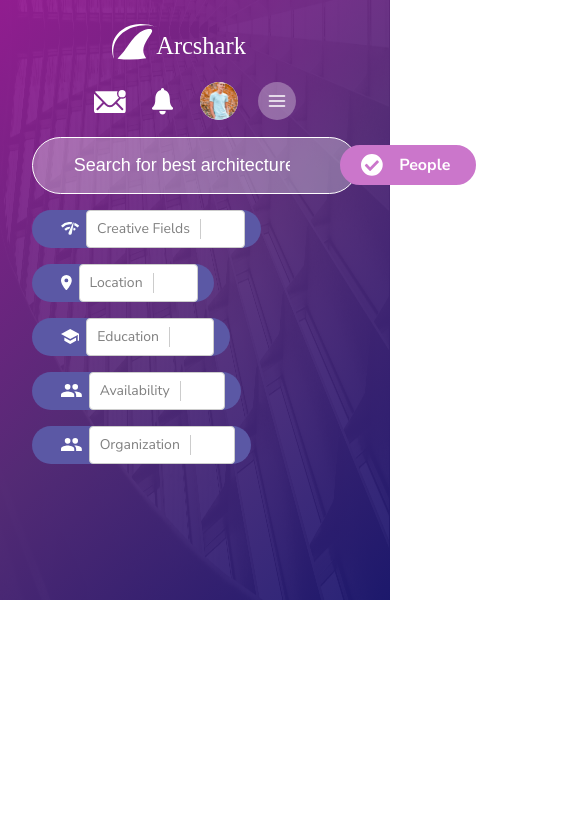
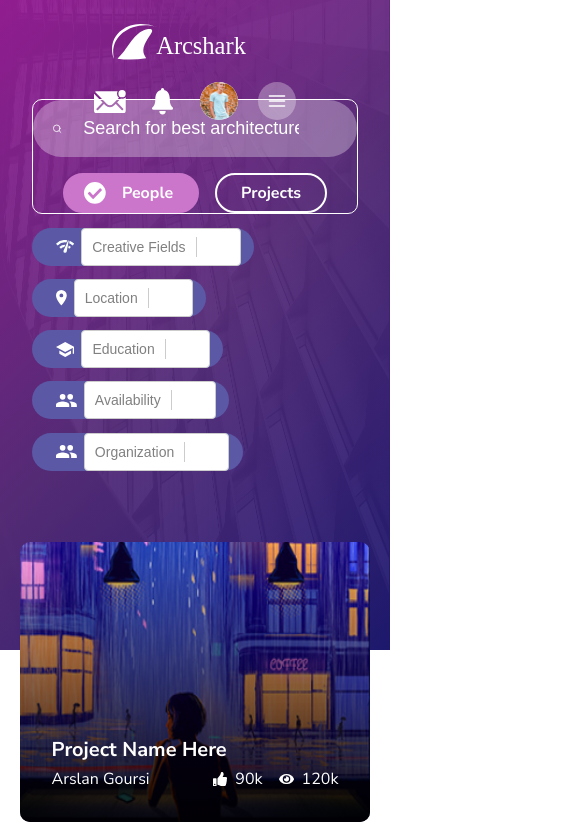
Before and after one commit to MehfoozurRehman/ArcShark, a React (Create React App) app: page / in a window 390 px wide. Shown: the top 833 px of the page, 585 px wide, since content can reach past the window. Built offline with nearby package versions, Linux system fonts and the light colour scheme.

Commit message:
home screen mostly done

```diff
--- a/src/assets/index.js
+++ b/src/assets/index.js
@@ -1,3 +1,4 @@
 export { default as logo } from "./logo.svg";
 export { default as user } from "./user.png";
 export { default as homebanner } from "./homebanner.png";
+export { default as project } from "./project.png";
--- a/src/screens/HomeScreen.js
+++ b/src/screens/HomeScreen.js
@@ -1,20 +1,67 @@
-import React from "react";
-import { homebanner } from "../assets";
+import React, { useState } from "react";
+import { homebanner, project } from "../assets";
 import Select from "react-select";
 
 export default function HomeScreen() {
+  return (
+    <>
+      <HomeJumbotron />
+      <HomeContent />
+    </>
+  );
+}
+
+function HomeContent() {
+  return (
+    <div className="home__content">
+      <HomeContentCard />
+      <HomeContentCard />
+      <HomeContentCard />
+      <HomeContentCard />
+      <HomeContentCard />
+      <HomeContentCard />
+      <HomeContentCard />
+      <HomeContentCard />
+      <HomeContentCard />
+      <HomeContentCard />
+      <HomeContentCard />
+      <HomeContentCard />
+      <HomeContentCard />
+      <HomeContentCard />
+      <HomeContentCard />
+      <HomeContentCard />
+      <HomeContentCard />
+      <HomeContentCard />
+      <HomeContentCard />
+      <HomeContentCard />
+      <HomeContentCard />
+      <HomeContentCard />
+      <HomeContentCard />
+      <HomeContentCard />
+      <HomeContentCard />
+      <HomeContentCard />
+      <HomeContentCard />
+      <HomeContentCard />
+      <HomeContentCard />
+      <HomeContentCard />
+      <HomeContentCard />
+    </div>
+  );
+}
+
+function HomeJumbotron() {
   const options = [
     { value: "chocolate", label: "Chocolate" },
     { value: "strawberry", label: "Strawberry" },
     { value: "vanilla", label: "Vanilla" },
   ];
-
   return (
     <div className="home__jumbotron">
       <img src={homebanner} alt="homebanner" className="home__jumbotron__img" />
       <div className="home__jumbotron__overlay">
         <form action="" className="home__jumbotron__overlay__form">
           <div className="home__jumbotron__overlay__form__top">
+            <div className="home__jumbotron__overlay__form__top__input">
               <svg
                 xmlns="http://www.w3.org/2000/svg"
                 width="25.621"
@@ -51,9 +98,10 @@ export default function HomeScreen() {
               <input
                 type="search"
                 autoFocus
-              className="home__jumbotron__overlay__form__top__input"
+                className="home__jumbotron__overlay__form__top__input__field"
                 placeholder="Search for best architecture projects & Jobs"
               />
+            </div>
             <HomeScreenRoleFilter label="People" defaultChecked />
             <HomeScreenRoleFilter label="Projects" />
           </div>
@@ -196,10 +244,82 @@ function HomeScreenRoleFilter({ label, ...props }) {
 }
 
 function HomeScreenFilterSelect({ options, svg, ...props }) {
+  const [focus, setFocus] = useState(false);
   return (
-    <div className="home__jumbotron__overlay__form__bottom__entry">
+    <button
+      className="home__jumbotron__overlay__form__bottom__entry"
+      onClick={() => {
+        setFocus(!focus);
+      }}
+      onBlur={() => {
+        setFocus(false);
+      }}
+      type="button"
+    >
       {svg}
-      <Select options={options} isMulti {...props} />
-    </div>
+      <Select options={options} isMulti {...props} menuIsOpen={focus} />
+    </button>
   );
 }
+
+function HomeContentCard({}) {
+  return (
+    <a href="#" className="home__content__entry">
+      <img src={project} alt="project" className="home__content__entry__img" />
+      <div className="home__content__entry__overlay">
+        <div className="home__content__entry__overlay__header">
+          <div className="home__content__entry__overlay__header__heading">
+            Project Name Here
+          </div>
+          <div className="home__content__entry__overlay__header__row">
+            <div className="home__content__entry__overlay__header__row__name">
+              Arslan Goursi
+            </div>
+            <div className="home__content__entry__overlay__header__row__stats">
+              <div className="home__content__entry__overlay__header__row__stats__entry">
+                <svg
+                  xmlns="http://www.w3.org/2000/svg"
+                  width="14.196"
+                  height="14.196"
+                  viewBox="0 0 14.196 14.196"
+                >
+                  <path
+                    id="Icon_awesome-thumbs-up"
+                    data-name="Icon awesome-thumbs-up"
+                    d="M2.883,6.211H.665A.665.665,0,0,0,0,6.876V13.53a.665.665,0,0,0,.665.665H2.883a.665.665,0,0,0,.665-.665V6.876A.665.665,0,0,0,2.883,6.211ZM1.774,13.087a.665.665,0,1,1,.665-.665A.665.665,0,0,1,1.774,13.087ZM10.647,2.258c0,1.176-.72,1.836-.923,2.621h2.82A1.657,1.657,0,0,1,14.2,6.491a2.007,2.007,0,0,1-.539,1.364l0,0a2.316,2.316,0,0,1-.258,2.2,2.192,2.192,0,0,1-.454,2.073,1.472,1.472,0,0,1-.17,1.237c-.566.813-1.968.824-3.154.824H9.537a7.959,7.959,0,0,1-3.315-.88,4.363,4.363,0,0,0-1.46-.449.333.333,0,0,1-.327-.333V6.608a.332.332,0,0,1,.1-.236c1.1-1.085,1.571-2.234,2.471-3.136A3.358,3.358,0,0,0,7.71,1.6c.123-.513.381-1.6.941-1.6C9.316,0,10.647.222,10.647,2.258Z"
+                    fill="#fff"
+                  />
+                </svg>
+                90k
+              </div>
+              <div className="home__content__entry__overlay__header__row__stats__entry">
+                <svg
+                  xmlns="http://www.w3.org/2000/svg"
+                  width="15.049"
+                  height="10.033"
+                  viewBox="0 0 15.049 10.033"
+                >
+                  <path
+                    id="Icon_awesome-eye"
+                    data-name="Icon awesome-eye"
+                    d="M14.958,9.135A8.38,8.38,0,0,0,7.525,4.5,8.381,8.381,0,0,0,.091,9.135a.845.845,0,0,0,0,.763,8.38,8.38,0,0,0,7.434,4.635A8.381,8.381,0,0,0,14.958,9.9.845.845,0,0,0,14.958,9.135ZM7.525,13.279a3.762,3.762,0,1,1,3.762-3.762A3.762,3.762,0,0,1,7.525,13.279Zm0-6.27a2.49,2.49,0,0,0-.661.1A1.25,1.25,0,0,1,5.115,8.855,2.5,2.5,0,1,0,7.525,7.008Z"
+                    transform="translate(0 -4.5)"
+                    fill="#fff"
+                  />
+                </svg>
+                120k
+              </div>
+            </div>
+          </div>
+        </div>
+        <div className="home__content__entry__overlay__info">
+          Lorem Ipsum is simply dummy text of the printing and typesetting
+          industry. Lorem Ipsum has been the industry's standard dummy text ever
+          since the 1500s, when an unknown printer took a galley of type and
+          scrambled it to make. Lorem Ipsum has been the industry's standard
+          dummy text ever since the 1500s
+        </div>
+      </div>
+    </a>
+  );
+}
--- a/src/styles/home.scss
+++ b/src/styles/home.scss
@@ -1,11 +1,11 @@
 .home__jumbotron {
   width: 100%;
   position: relative;
-  height: 600px;
+  height: 650px;
 }
 .home__jumbotron__img {
   width: 100%;
-  height: 600px;
+  height: 650px;
 }
 .home__jumbotron__overlay {
   position: absolute;
@@ -17,6 +17,7 @@
   align-items: center;
   justify-content: center;
   background: linear-gradient(135deg, #df2cdca6, #8041b3a6, #2b25a5a6);
+  padding-bottom: 5em;
 }
 
 .home__jumbotron__overlay__form {
@@ -28,7 +29,6 @@
 }
 .home__jumbotron__overlay__form__top {
   display: flex;
-  justify-content: space-between;
   align-items: center;
   background-color: rgba(255, 255, 255, 0.3);
   border-radius: 50px;
@@ -36,6 +36,11 @@
   border: 1px solid transparent;
 }
 .home__jumbotron__overlay__form__top__input {
+  display: flex;
+  align-items: center;
+  flex: 1;
+}
+.home__jumbotron__overlay__form__top__input__field {
   flex: 1;
   height: 55px;
   background-color: transparent;
@@ -45,7 +50,7 @@
   padding: 0em 1.2em;
   font-size: 18px;
 }
-.home__jumbotron__overlay__form__top__input::placeholder {
+.home__jumbotron__overlay__form__top__input__field::placeholder {
   color: $white;
 }
 .home__jumbotron__overlay__form__top__role {
@@ -121,6 +126,8 @@
   background-color: $primary;
   margin-right: 0.5em;
   margin-top: 1em;
+  text-align: left;
+  border: none;
 }
 .home__jumbotron__overlay__form__bottom__entry * {
   font-size: 14px !important;
@@ -132,18 +139,21 @@
 .home__jumbotron__overlay__form__bottom__entry .css-1s2u09g-control {
   background-color: transparent !important;
   border: none !important;
-  min-height: 45px;
+  min-height: 42px;
   box-shadow: none !important;
 }
 .home__jumbotron__overlay__form__bottom__entry .css-1pahdxg-control {
   background-color: transparent !important;
   border: none !important;
-  min-height: 45px;
+  min-height: 42px;
   box-shadow: none !important;
 }
 .home__jumbotron__overlay__form__bottom__entry .css-14el2xx-placeholder {
   color: $white !important;
   white-space: nowrap;
+}
+.home__jumbotron__overlay__form__bottom__entry input {
+  color: $white !important;
 }
 .home__jumbotron__overlay__form__bottom__entry .css-1okebmr-indicatorSeparator {
   display: none !important;
@@ -155,13 +165,144 @@
 .home__jumbotron__overlay__form__bottom__entry .css-1rhbuit-multiValue {
   background-color: transparent !important;
   color: $white !important;
+  border: 1px solid $white;
+  padding: 0.2em 0.5em;
+  border-radius: 50px;
+}
+.home__jumbotron__overlay__form__bottom__entry .css-1rhbuit-multiValue:hover {
+  background-color: rgba(255, 255, 255, 0.3) !important;
 }
 .home__jumbotron__overlay__form__bottom__entry .css-1rhbuit-multiValue * {
   background-color: transparent !important;
   color: $white !important;
 }
 .home__jumbotron__overlay__form__bottom__entry
-  .css-1rhbuit-multiValue:hover
+  .css-1rhbuit-multiValue
   .css-tj5bde-Svg {
-  fill: red;
+  margin-right: 0em;
 }
+.home__jumbotron__overlay__form__bottom__entry
+  .css-1rhbuit-multiValue
+  .css-tj5bde-Svg:hover {
+  background-color: rgb(255, 71, 71) !important;
+}
+.home__content {
+  position: relative;
+  z-index: 999;
+  margin: 0em auto;
+  margin-top: -7em;
+  width: 100%;
+  max-width: 1440px;
+  padding: 0em 1em;
+  display: flex;
+  flex-wrap: wrap;
+  margin-bottom: 7em;
+}
+.home__content__entry {
+  width: 31%;
+  margin: 1%;
+  position: relative;
+  border-radius: 10px;
+  height: 100%;
+}
+.home__content__entry__img {
+  width: 100%;
+  min-height: 280px;
+  border-radius: 10px;
+}
+.home__content__entry__overlay {
+  position: absolute;
+  top: 0px;
+  left: 0px;
+  width: 100%;
+  height: 98%;
+  border-radius: 10px;
+  background: linear-gradient(transparent, rgba(0, 0, 0, 0.9));
+  display: flex;
+  flex-direction: column;
+  padding: 2em;
+  justify-content: flex-end;
+}
+.home__content__entry__overlay__header {
+  display: flex;
+  flex-direction: column;
+}
+.home__content__entry__overlay__header__heading {
+  font-size: 20px;
+  color: $white;
+  font-weight: bold;
+}
+.home__content__entry__overlay__header__row {
+  display: flex;
+  justify-content: space-between;
+  align-items: center;
+  margin-top: 0.3em;
+}
+.home__content__entry__overlay__header__row__name {
+  font-size: 16px;
+  color: $white;
+}
+.home__content__entry__overlay__header__row__stats {
+  display: flex;
+  align-items: center;
+}
+.home__content__entry__overlay__header__row__stats__entry {
+  display: flex;
+  align-items: center;
+  color: $white;
+  margin-left: 1em;
+}
+.home__content__entry__overlay__header__row__stats__entry svg {
+  margin-right: 0.5em;
+}
+.home__content__entry__overlay__info {
+  display: none;
+  font-size: 14px;
+  color: white;
+  margin-top: 1em;
+  flex: 1 1;
+  transition: 300ms ease-in-out;
+}
+.home__content__entry:hover .home__content__entry__overlay {
+  transition: 300ms ease-in-out;
+  background: linear-gradient(135deg, #df2cdca6, #8041b3a6, #2b25a5a6);
+  backdrop-filter: blur(4);
+  -webkit-backdrop-filter: blur(4);
+}
+.home__content__entry:hover
+  .home__content__entry__overlay
+  .home__content__entry__overlay__info {
+  transition: 300ms ease-in-out;
+  display: flex;
+}
+
+@media (max-width: 1200px) {
+  .home__content__entry {
+    width: 48%;
+  }
+}
+@media (max-width: 750px) {
+  .home__content__entry {
+    width: 100%;
+  }
+  .home__jumbotron__overlay__form__top {
+    flex-wrap: wrap;
+    border-radius: 10px;
+    justify-content: center;
+    padding: 0em;
+    background-color: transparent;
+  }
+  .home__jumbotron__overlay__form__top__input {
+    min-width: 100%;
+    display: flex;
+    align-items: center;
+    background-color: rgba(255, 255, 255, 0.3);
+    border-radius: 50px;
+    padding: 0em 1.2em;
+    border: 1px solid transparent;
+    margin-bottom: 1em;
+  }
+  .home__jumbotron__overlay__form__top__role {
+    margin: 0em 0.5em;
+  }
+}
```
Also changed, not shown: src/assets/project.png (added). Lines whose indentation alone changed are shown as unchanged.
